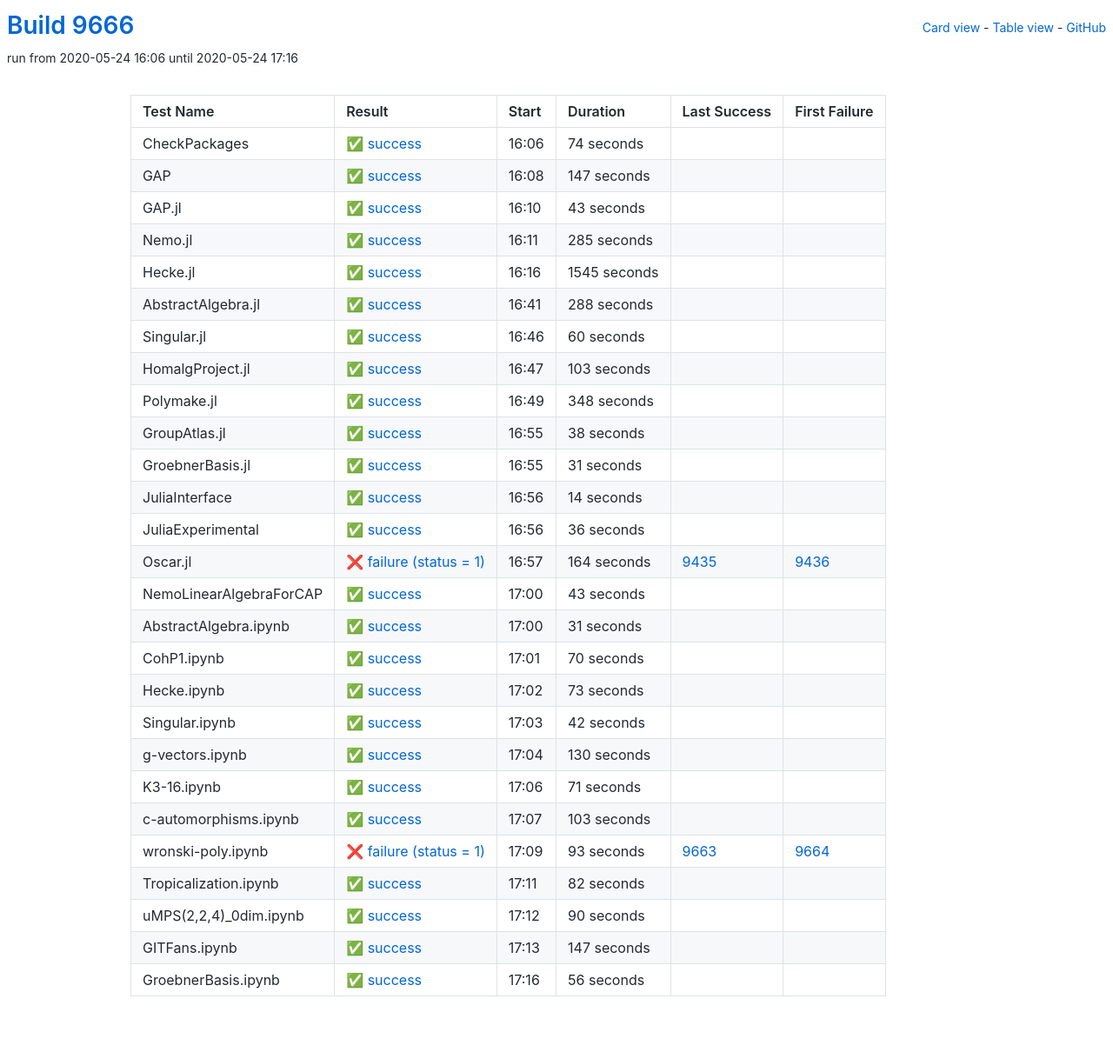
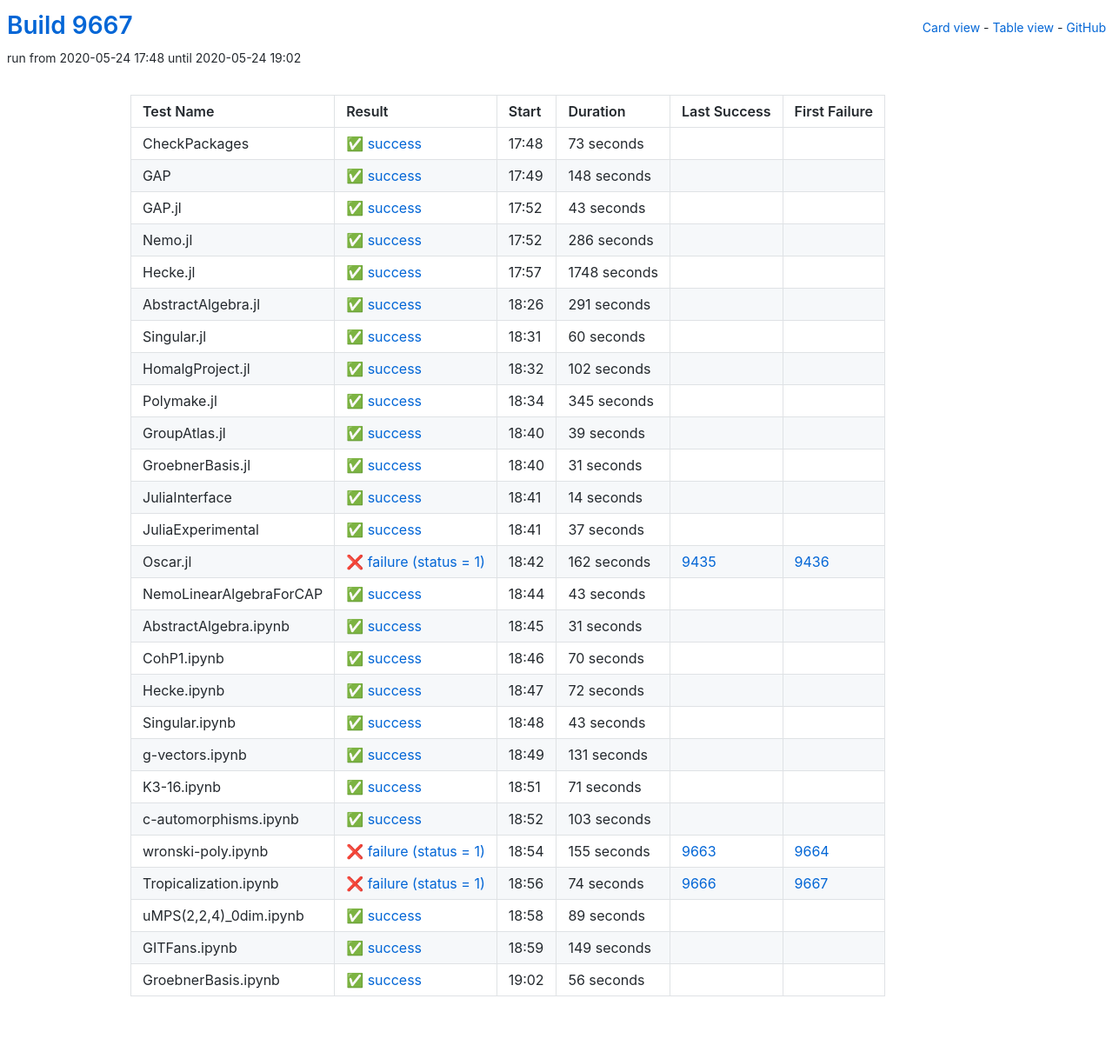
Before and after one commit to oscar-system/oscar-ci-status, a Jekyll site: the page built from table.html, in a window 1280 px wide. Shown: the whole page at 87% size. Built offline with Jekyll 4.4.1, drawn with Linux system fonts in a browser that asks for light colours.

Commit message:
Build 9667

```diff
--- a/_data/ci.yml
+++ b/_data/ci.yml
@@ -1,29 +1,29 @@
-build: 9666
-build_url: https://oscarci.mathematik.uni-kl.de/job/oscar/9666/
+build: 9667
+build_url: https://oscarci.mathematik.uni-kl.de/job/oscar/9667/
 job: oscar
 tests:
-- duration: 74
+- duration: 73
   exitcode: 0
   first_failure: false
   first_failure_url: null
   id: checkpackages
   last_success: false
   last_success_url: null
-  log: https://oscarci.mathematik.uni-kl.de/job/oscar/9666/artifact/logs/build-9666/CheckPackages.log
+  log: https://oscarci.mathematik.uni-kl.de/job/oscar/9667/artifact/logs/build-9667/CheckPackages.log
   name: CheckPackages
-  start: 2020-05-24 16:06
+  start: 2020-05-24 17:48
   status: success
   success: true
-- duration: 147
+- duration: 148
   exitcode: 0
   first_failure: false
   first_failure_url: null
   id: gap
   last_success: false
   last_success_url: null
-  log: https://oscarci.mathematik.uni-kl.de/job/oscar/9666/artifact/logs/build-9666/GAP.log
+  log: https://oscarci.mathematik.uni-kl.de/job/oscar/9667/artifact/logs/build-9667/GAP.log
   name: GAP
-  start: 2020-05-24 16:08
+  start: 2020-05-24 17:49
   status: success
   success: true
 - duration: 43
@@ -33,45 +33,45 @@
   id: gap-jl
   last_success: false
   last_success_url: null
-  log: https://oscarci.mathematik.uni-kl.de/job/oscar/9666/artifact/logs/build-9666/GAP.jl.log
+  log: https://oscarci.mathematik.uni-kl.de/job/oscar/9667/artifact/logs/build-9667/GAP.jl.log
   name: GAP.jl
-  start: 2020-05-24 16:10
+  start: 2020-05-24 17:52
   status: success
   success: true
-- duration: 285
+- duration: 286
   exitcode: 0
   first_failure: false
   first_failure_url: null
   id: nemo-jl
   last_success: false
   last_success_url: null
-  log: https://oscarci.mathematik.uni-kl.de/job/oscar/9666/artifact/logs/build-9666/Nemo.jl.log
+  log: https://oscarci.mathematik.uni-kl.de/job/oscar/9667/artifact/logs/build-9667/Nemo.jl.log
   name: Nemo.jl
-  start: 2020-05-24 16:11
+  start: 2020-05-24 17:52
   status: success
   success: true
-- duration: 1545
+- duration: 1748
   exitcode: 0
   first_failure: false
   first_failure_url: null
   id: hecke-jl
   last_success: false
   last_success_url: null
-  log: https://oscarci.mathematik.uni-kl.de/job/oscar/9666/artifact/logs/build-9666/Hecke.jl.log
+  log: https://oscarci.mathematik.uni-kl.de/job/oscar/9667/artifact/logs/build-9667/Hecke.jl.log
   name: Hecke.jl
-  start: 2020-05-24 16:16
+  start: 2020-05-24 17:57
   status: success
   success: true
-- duration: 288
+- duration: 291
   exitcode: 0
   first_failure: false
   first_failure_url: null
   id: abstractalgebra-jl
   last_success: false
   last_success_url: null
-  log: https://oscarci.mathematik.uni-kl.de/job/oscar/9666/artifact/logs/build-9666/AbstractAlgebra.jl.log
+  log: https://oscarci.mathematik.uni-kl.de/job/oscar/9667/artifact/logs/build-9667/AbstractAlgebra.jl.log
   name: AbstractAlgebra.jl
-  start: 2020-05-24 16:41
+  start: 2020-05-24 18:26
   status: success
   success: true
 - duration: 60
@@ -81,45 +81,45 @@
   id: singular-jl
   last_success: false
   last_success_url: null
-  log: https://oscarci.mathematik.uni-kl.de/job/oscar/9666/artifact/logs/build-9666/Singular.jl.log
+  log: https://oscarci.mathematik.uni-kl.de/job/oscar/9667/artifact/logs/build-9667/Singular.jl.log
   name: Singular.jl
-  start: 2020-05-24 16:46
+  start: 2020-05-24 18:31
   status: success
   success: true
-- duration: 103
+- duration: 102
   exitcode: 0
   first_failure: false
   first_failure_url: null
   id: homalgproject-jl
   last_success: false
   last_success_url: null
-  log: https://oscarci.mathematik.uni-kl.de/job/oscar/9666/artifact/logs/build-9666/HomalgProject.jl.log
+  log: https://oscarci.mathematik.uni-kl.de/job/oscar/9667/artifact/logs/build-9667/HomalgProject.jl.log
   name: HomalgProject.jl
-  start: 2020-05-24 16:47
+  start: 2020-05-24 18:32
   status: success
   success: true
-- duration: 348
+- duration: 345
   exitcode: 0
   first_failure: false
   first_failure_url: null
   id: polymake-jl
   last_success: false
   last_success_url: null
-  log: https://oscarci.mathematik.uni-kl.de/job/oscar/9666/artifact/logs/build-9666/Polymake.jl.log
+  log: https://oscarci.mathematik.uni-kl.de/job/oscar/9667/artifact/logs/build-9667/Polymake.jl.log
   name: Polymake.jl
-  start: 2020-05-24 16:49
+  start: 2020-05-24 18:34
   status: success
   success: true
-- duration: 38
+- duration: 39
   exitcode: 0
   first_failure: false
   first_failure_url: null
   id: groupatlas-jl
   last_success: false
   last_success_url: null
-  log: https://oscarci.mathematik.uni-kl.de/job/oscar/9666/artifact/logs/build-9666/GroupAtlas.jl.log
+  log: https://oscarci.mathematik.uni-kl.de/job/oscar/9667/artifact/logs/build-9667/GroupAtlas.jl.log
   name: GroupAtlas.jl
-  start: 2020-05-24 16:55
+  start: 2020-05-24 18:40
   status: success
   success: true
 - duration: 31
@@ -129,9 +129,9 @@
   id: groebnerbasis-jl
   last_success: false
   last_success_url: null
-  log: https://oscarci.mathematik.uni-kl.de/job/oscar/9666/artifact/logs/build-9666/GroebnerBasis.jl.log
+  log: https://oscarci.mathematik.uni-kl.de/job/oscar/9667/artifact/logs/build-9667/GroebnerBasis.jl.log
   name: GroebnerBasis.jl
-  start: 2020-05-24 16:55
+  start: 2020-05-24 18:40
   status: success
   success: true
 - duration: 14
@@ -141,33 +141,33 @@
   id: juliainterface
   last_success: false
   last_success_url: null
-  log: https://oscarci.mathematik.uni-kl.de/job/oscar/9666/artifact/logs/build-9666/JuliaInterface.log
+  log: https://oscarci.mathematik.uni-kl.de/job/oscar/9667/artifact/logs/build-9667/JuliaInterface.log
   name: JuliaInterface
-  start: 2020-05-24 16:56
+  start: 2020-05-24 18:41
   status: success
   success: true
-- duration: 36
+- duration: 37
   exitcode: 0
   first_failure: false
   first_failure_url: null
   id: juliaexperimental
   last_success: false
   last_success_url: null
-  log: https://oscarci.mathematik.uni-kl.de/job/oscar/9666/artifact/logs/build-9666/JuliaExperimental.log
+  log: https://oscarci.mathematik.uni-kl.de/job/oscar/9667/artifact/logs/build-9667/JuliaExperimental.log
   name: JuliaExperimental
-  start: 2020-05-24 16:56
+  start: 2020-05-24 18:41
   status: success
   success: true
-- duration: 164
+- duration: 162
   exitcode: 1
   first_failure: 9436
   first_failure_url: https://oscarci.mathematik.uni-kl.de/job/oscar/9436/
   id: oscar-jl
   last_success: 9435
   last_success_url: https://oscarci.mathematik.uni-kl.de/job/oscar/9435/
-  log: https://oscarci.mathematik.uni-kl.de/job/oscar/9666/artifact/logs/build-9666/Oscar.jl.log
+  log: https://oscarci.mathematik.uni-kl.de/job/oscar/9667/artifact/logs/build-9667/Oscar.jl.log
   name: Oscar.jl
-  start: 2020-05-24 16:57
+  start: 2020-05-24 18:42
   status: failure
   success: false
 - duration: 43
@@ -177,9 +177,9 @@
   id: nemolinearalgebraforcap
   last_success: false
   last_success_url: null
-  log: https://oscarci.mathematik.uni-kl.de/job/oscar/9666/artifact/logs/build-9666/NemoLinearAlgebraForCAP.log
+  log: https://oscarci.mathematik.uni-kl.de/job/oscar/9667/artifact/logs/build-9667/NemoLinearAlgebraForCAP.log
   name: NemoLinearAlgebraForCAP
-  start: 2020-05-24 17:00
+  start: 2020-05-24 18:44
   status: success
   success: true
 - duration: 31
@@ -189,9 +189,9 @@
   id: abstractalgebra-ipynb
   last_success: false
   last_success_url: null
-  log: https://oscarci.mathematik.uni-kl.de/job/oscar/9666/artifact/logs/build-9666/AbstractAlgebra.ipynb.log
+  log: https://oscarci.mathematik.uni-kl.de/job/oscar/9667/artifact/logs/build-9667/AbstractAlgebra.ipynb.log
   name: AbstractAlgebra.ipynb
-  start: 2020-05-24 17:00
+  start: 2020-05-24 18:45
   status: success
   success: true
 - duration: 70
@@ -201,45 +201,45 @@
   id: cohp1-ipynb
   last_success: false
   last_success_url: null
-  log: https://oscarci.mathematik.uni-kl.de/job/oscar/9666/artifact/logs/build-9666/CohP1.ipynb.log
+  log: https://oscarci.mathematik.uni-kl.de/job/oscar/9667/artifact/logs/build-9667/CohP1.ipynb.log
   name: CohP1.ipynb
-  start: 2020-05-24 17:01
+  start: 2020-05-24 18:46
   status: success
   success: true
-- duration: 73
+- duration: 72
   exitcode: 0
   first_failure: false
   first_failure_url: null
   id: hecke-ipynb
   last_success: false
   last_success_url: null
-  log: https://oscarci.mathematik.uni-kl.de/job/oscar/9666/artifact/logs/build-9666/Hecke.ipynb.log
+  log: https://oscarci.mathematik.uni-kl.de/job/oscar/9667/artifact/logs/build-9667/Hecke.ipynb.log
   name: Hecke.ipynb
-  start: 2020-05-24 17:02
+  start: 2020-05-24 18:47
   status: success
   success: true
-- duration: 42
+- duration: 43
   exitcode: 0
   first_failure: false
   first_failure_url: null
   id: singular-ipynb
   last_success: false
   last_success_url: null
-  log: https://oscarci.mathematik.uni-kl.de/job/oscar/9666/artifact/logs/build-9666/Singular.ipynb.log
+  log: https://oscarci.mathematik.uni-kl.de/job/oscar/9667/artifact/logs/build-9667/Singular.ipynb.log
   name: Singular.ipynb
-  start: 2020-05-24 17:03
+  start: 2020-05-24 18:48
   status: success
   success: true
-- duration: 130
+- duration: 131
   exitcode: 0
   first_failure: false
   first_failure_url: null
   id: g-vectors-ipynb
   last_success: false
   last_success_url: null
-  log: https://oscarci.mathematik.uni-kl.de/job/oscar/9666/artifact/logs/build-9666/g-vectors.ipynb.log
+  log: https://oscarci.mathematik.uni-kl.de/job/oscar/9667/artifact/logs/build-9667/g-vectors.ipynb.log
   name: g-vectors.ipynb
-  start: 2020-05-24 17:04
+  start: 2020-05-24 18:49
   status: success
   success: true
 - duration: 71
@@ -249,9 +249,9 @@
   id: k3-16-ipynb
   last_success: false
   last_success_url: null
-  log: https://oscarci.mathematik.uni-kl.de/job/oscar/9666/artifact/logs/build-9666/K3-16.ipynb.log
+  log: https://oscarci.mathematik.uni-kl.de/job/oscar/9667/artifact/logs/build-9667/K3-16.ipynb.log
   name: K3-16.ipynb
-  start: 2020-05-24 17:06
+  start: 2020-05-24 18:51
   status: success
   success: true
 - duration: 103
@@ -261,57 +261,57 @@
   id: c-automorphisms-ipynb
   last_success: false
   last_success_url: null
-  log: https://oscarci.mathematik.uni-kl.de/job/oscar/9666/artifact/logs/build-9666/c-automorphisms.ipynb.log
+  log: https://oscarci.mathematik.uni-kl.de/job/oscar/9667/artifact/logs/build-9667/c-automorphisms.ipynb.log
   name: c-automorphisms.ipynb
-  start: 2020-05-24 17:07
+  start: 2020-05-24 18:52
   status: success
   success: true
-- duration: 93
+- duration: 155
   exitcode: 1
   first_failure: 9664
   first_failure_url: https://oscarci.mathematik.uni-kl.de/job/oscar/9664/
   id: wronski-poly-ipynb
   last_success: 9663
   last_success_url: https://oscarci.mathematik.uni-kl.de/job/oscar/9663/
-  log: https://oscarci.mathematik.uni-kl.de/job/oscar/9666/artifact/logs/build-9666/wronski-poly.ipynb.log
+  log: https://oscarci.mathematik.uni-kl.de/job/oscar/9667/artifact/logs/build-9667/wronski-poly.ipynb.log
   name: wronski-poly.ipynb
-  start: 2020-05-24 17:09
+  start: 2020-05-24 18:54
   status: failure
   success: false
-- duration: 82
-  exitcode: 0
-  first_failure: false
-  first_failure_url: null
+- duration: 74
+  exitcode: 1
+  first_failure: 9667
+  first_failure_url: https://oscarci.mathematik.uni-kl.de/job/oscar/9667/
   id: tropicalization-ipynb
-  last_success: false
-  last_success_url: null
-  log: https://oscarci.mathematik.uni-kl.de/job/oscar/9666/artifact/logs/build-9666/Tropicalization.ipynb.log
+  last_success: 9666
+  last_success_url: https://oscarci.mathematik.uni-kl.de/job/oscar/9666/
+  log: https://oscarci.mathematik.uni-kl.de/job/oscar/9667/artifact/logs/build-9667/Tropicalization.ipynb.log
   name: Tropicalization.ipynb
-  start: 2020-05-24 17:11
-  status: success
-  success: true
-- duration: 90
+  start: 2020-05-24 18:56
+  status: failure
+  success: false
+- duration: 89
   exitcode: 0
   first_failure: false
   first_failure_url: null
   id: umps-2-2-4-0dim-ipynb
   last_success: false
   last_success_url: null
-  log: https://oscarci.mathematik.uni-kl.de/job/oscar/9666/artifact/logs/build-9666/uMPS-2-2-4-_0dim.ipynb.log
+  log: https://oscarci.mathematik.uni-kl.de/job/oscar/9667/artifact/logs/build-9667/uMPS-2-2-4-_0dim.ipynb.log
   name: uMPS(2,2,4)_0dim.ipynb
-  start: 2020-05-24 17:12
+  start: 2020-05-24 18:58
   status: success
   success: true
-- duration: 147
+- duration: 149
   exitcode: 0
   first_failure: false
   first_failure_url: null
   id: gitfans-ipynb
   last_success: false
   last_success_url: null
-  log: https://oscarci.mathematik.uni-kl.de/job/oscar/9666/artifact/logs/build-9666/GITFans.ipynb.log
+  log: https://oscarci.mathematik.uni-kl.de/job/oscar/9667/artifact/logs/build-9667/GITFans.ipynb.log
   name: GITFans.ipynb
-  start: 2020-05-24 17:13
+  start: 2020-05-24 18:59
   status: success
   success: true
 - duration: 56
@@ -321,8 +321,8 @@
   id: groebnerbasis-ipynb
   last_success: false
   last_success_url: null
-  log: https://oscarci.mathematik.uni-kl.de/job/oscar/9666/artifact/logs/build-9666/GroebnerBasis.ipynb.log
+  log: https://oscarci.mathematik.uni-kl.de/job/oscar/9667/artifact/logs/build-9667/GroebnerBasis.ipynb.log
   name: GroebnerBasis.ipynb
-  start: 2020-05-24 17:16
+  start: 2020-05-24 19:02
   status: success
   success: true
```
Also changed, not shown: README.md.
